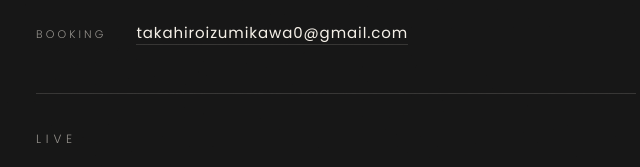
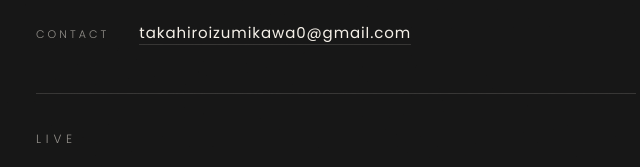
Before and after one commit to taka808/takahiroizumikawa-com, a plain HTML site: page booking/index.html in a window 1280 px wide. Shown: the part 351-518 px from the top of the page, 304-944 px from the left. Drawn offline with Linux system fonts and the light colour scheme.

Commit message:
Booking EPK — label the email 'Contact' instead of 'Booking'
Co-Authored-By: Claude Fable 5 <noreply@anthropic.com>

```diff
--- a/booking/index.html
+++ b/booking/index.html
@@ -228,7 +228,7 @@ footer a:hover{color:var(--dim)}
       <p class="l-ja">日本に生まれ、ニューヨークを拠点に活動するピアニスト／キーボーディスト。<br>最新アルバムはドラマーの<a href="https://www.instagram.com/chrisdaddydave/" target="_blank" rel="noopener">Chris Dave</a>と制作した『<span class="ttl">Off Sync</span>』(2024)。</p>
     </div>
     <div class="contact-row reveal r-4">
-      <span class="lbl"><span class="l-en">Booking</span><span class="l-ja">ブッキング</span></span>
+      <span class="lbl"><span class="l-en">Contact</span><span class="l-ja">お問い合わせ</span></span>
       <a href="mailto:takahiroizumikawa0@gmail.com?subject=Booking%20inquiry%20-%20Takahiro%20Izumikawa">takahiroizumikawa0@gmail.com</a>
     </div>
 
```
